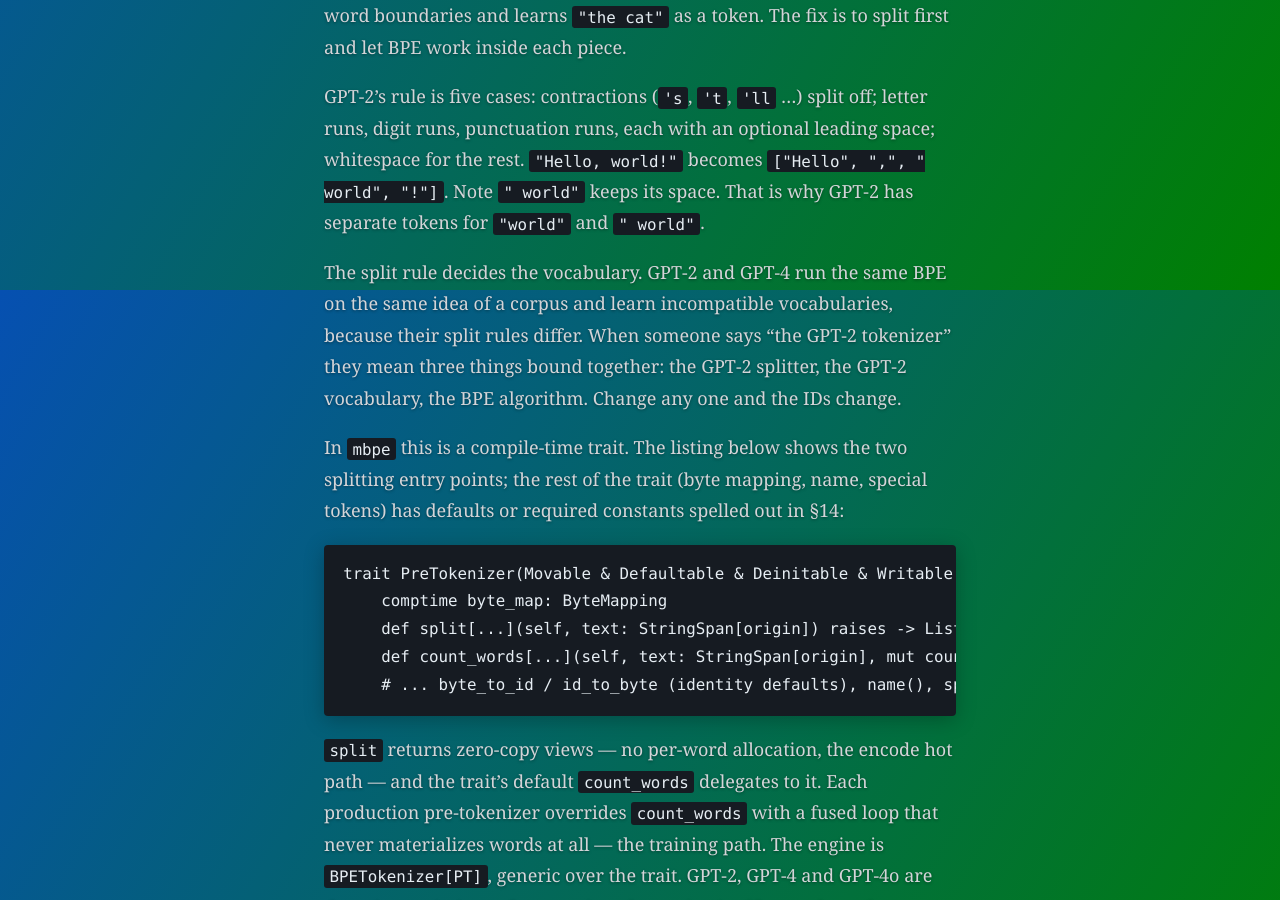
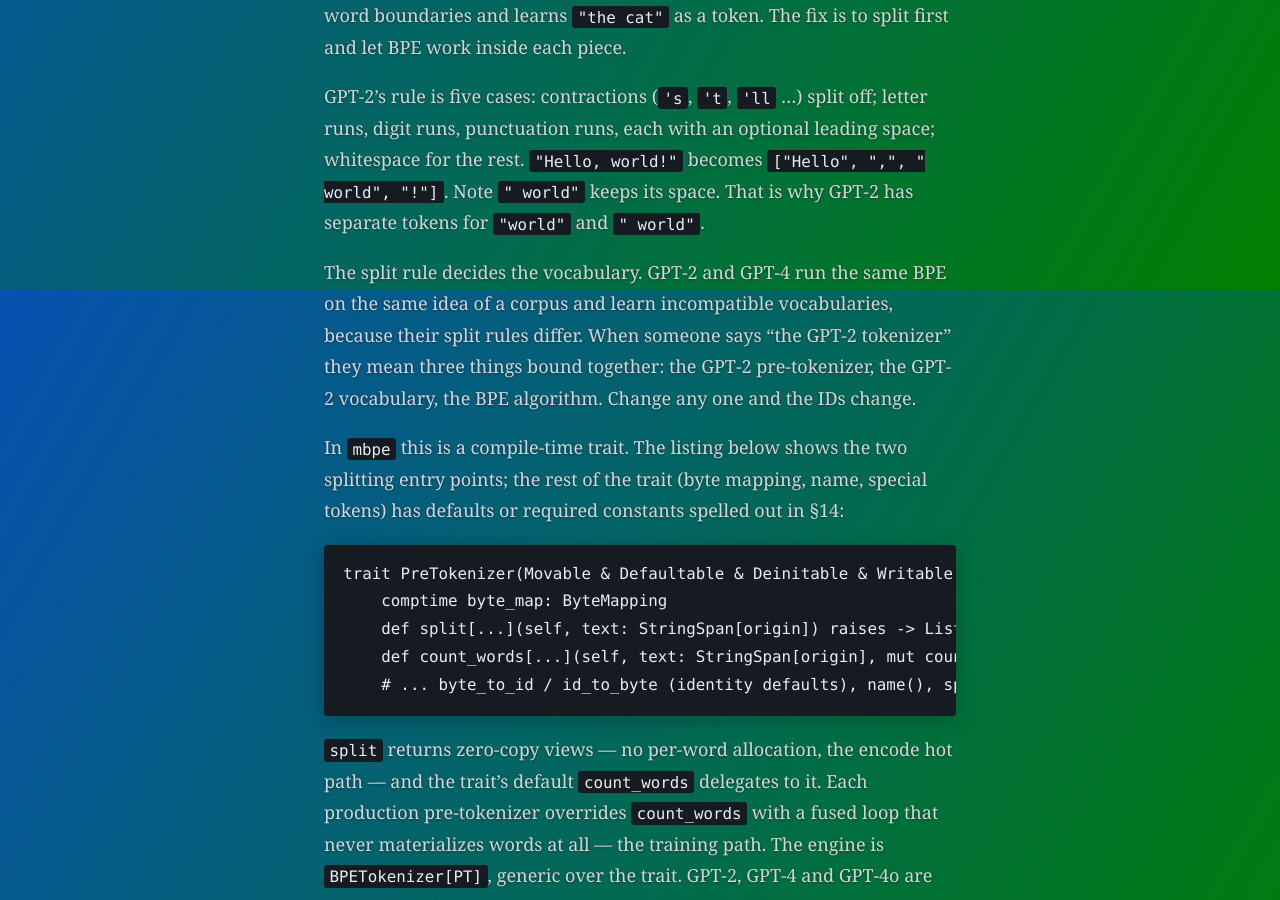
Before and after one commit to ratulb/tokens-to-transformers, a Jekyll site: the page built from _chapters/ch01-how-gpt-sees-your-text.md, in a window 1280 px wide and 900 px high, scrolled down 12310 px. Built offline with Jekyll 4.4.1, drawn with Linux system fonts in a browser that asks for light colours; some of the changed text lies outside the part shown.

Commit message:
Ch01 follow-up: gaps term, pre-tokenizer, plain sentences, parallel list

```diff
--- a/_chapters/ch01-how-gpt-sees-your-text.md
+++ b/_chapters/ch01-how-gpt-sees-your-text.md
@@ -293,7 +293,7 @@
 
 GPT-2's rule is five cases: contractions (`'s`, `'t`, `'ll` …) split off; letter runs, digit runs, punctuation runs, each with an optional leading space; whitespace for the rest. `"Hello, world!"` becomes `["Hello", ",", " world", "!"]`. Note `" world"` keeps its space. That is why GPT-2 has separate tokens for `"world"` and `" world"`.
 
-The split rule decides the vocabulary. GPT-2 and GPT-4 run the same BPE on the same idea of a corpus and learn incompatible vocabularies, because their split rules differ. When someone says "the GPT-2 tokenizer" they mean three things bound together: the GPT-2 splitter, the GPT-2 vocabulary, the BPE algorithm. Change any one and the IDs change.
+The split rule decides the vocabulary. GPT-2 and GPT-4 run the same BPE on the same idea of a corpus and learn incompatible vocabularies, because their split rules differ. When someone says "the GPT-2 tokenizer" they mean three things bound together: the GPT-2 pre-tokenizer, the GPT-2 vocabulary, the BPE algorithm. Change any one and the IDs change.
 
 In `mbpe` this is a compile-time trait. The listing below shows the two splitting entry points; the rest of the trait (byte mapping, name, special tokens) has defaults or required constants spelled out in §14:
 
```
Also changed, not shown: other parts of _chapters/ch01-how-gpt-sees-your-text.md (+6 -6 lines).
